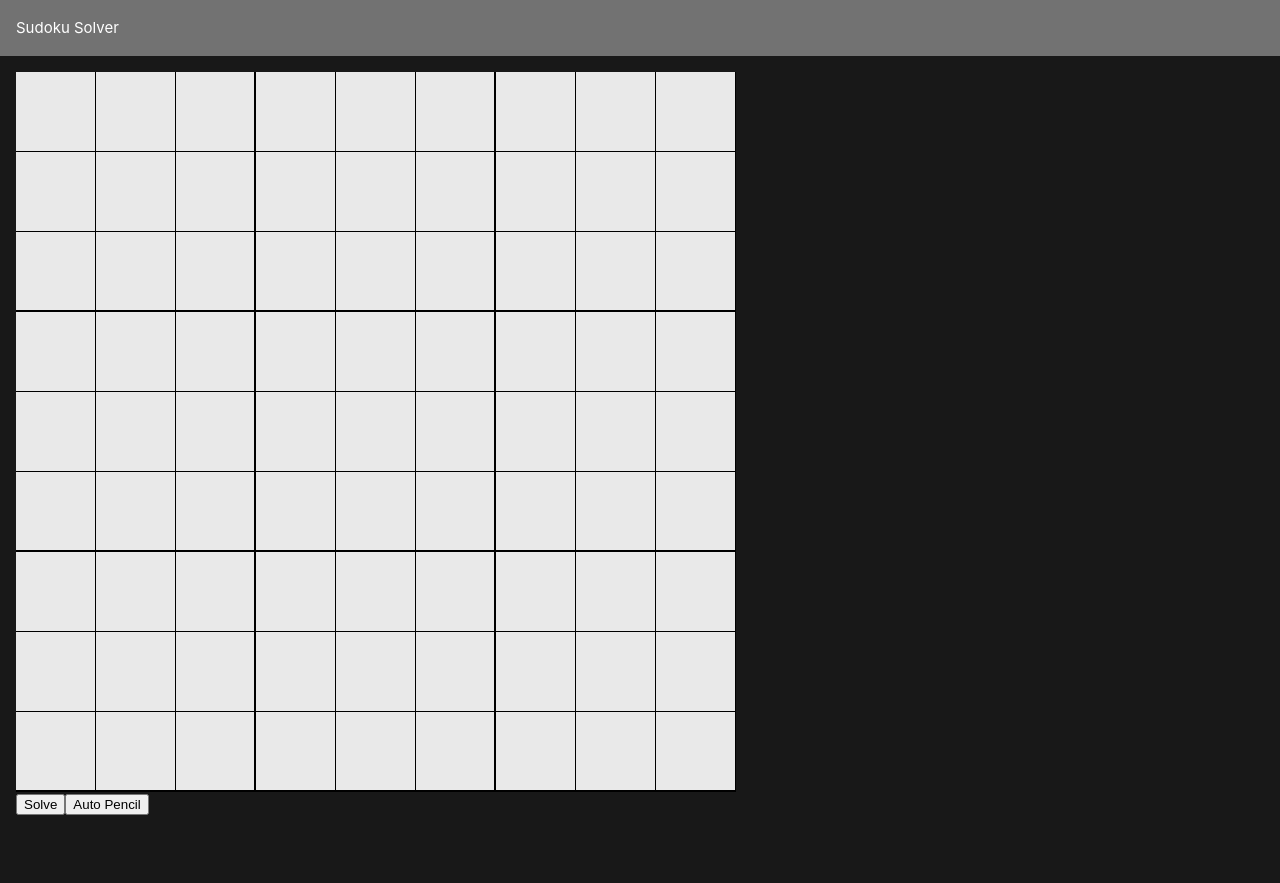
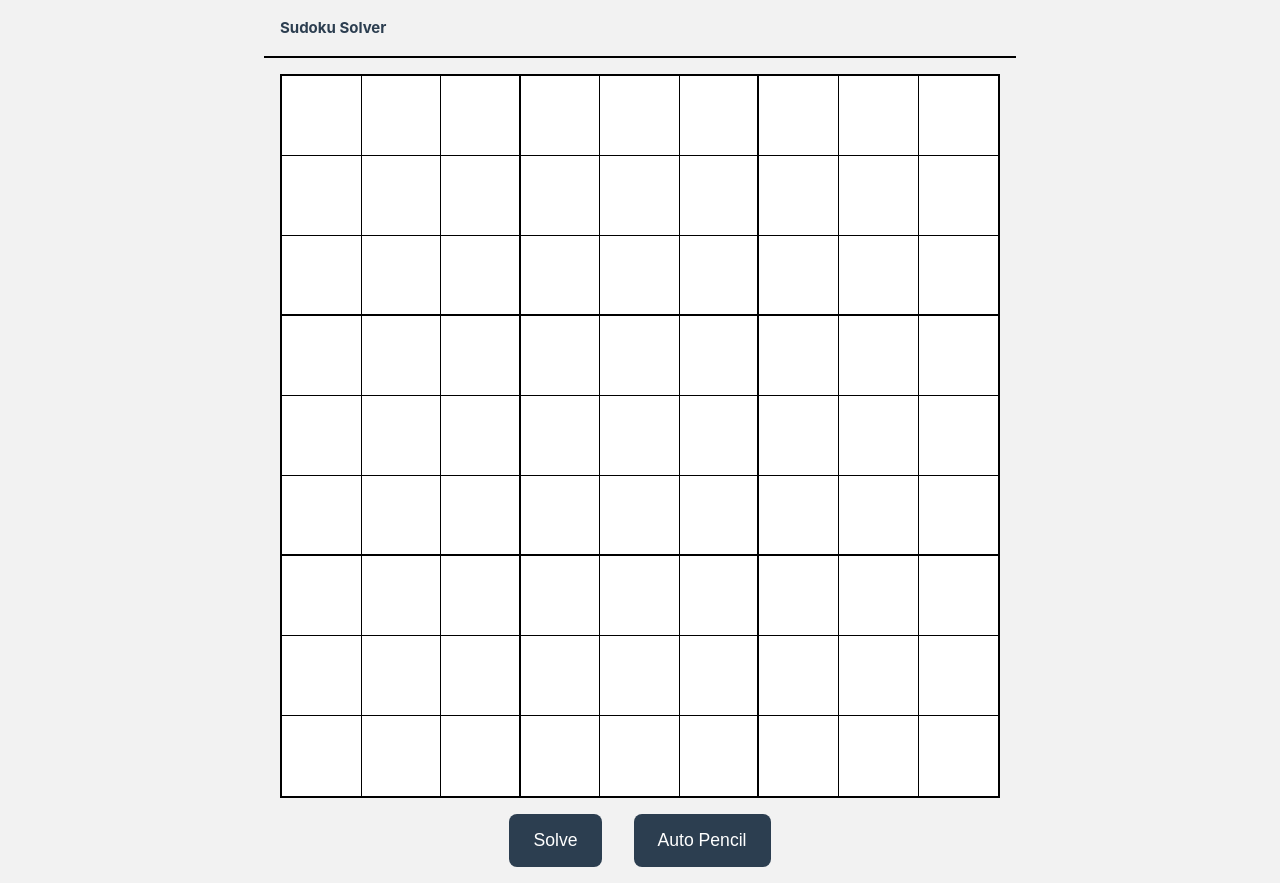
Before and after one commit to MilesDev91/sudoku-vue, a Vue app: page / in a window 1280 px wide. Before the commit the page ends 832 px from the top, so only its background shows below. Built offline with nearby package versions, Linux system fonts and the light colour scheme.

Commit message:
Cleaned up visuals
Cleaned up the visual look of the app a bit, changing color scheme and modernizing it slightly. Needs UX work.

```diff
--- a/src/assets/base.css
+++ b/src/assets/base.css
@@ -23,7 +23,7 @@
 
 /* semantic color variables for this project */
 :root {
-  --color-background: var(--vt-c-black);
+  --color-background: var(--vt-c-white);
   --color-background-soft: var(--vt-c-white-soft);
   --color-background-mute: var(--vt-c-white-mute);
 
@@ -31,7 +31,10 @@
   --color-border-hover: var(--vt-c-divider-light-1);
 
   --color-heading: var(--vt-c-text-light-1);
-  --color-text: var(--vt-c-text-dark-1);
+  --color-text: var(--vt-c-text-light-1);
+
+  --color-button-text: var(--vt-c-text-dark-1);
+  --color-button-background: var(--vt-c-indigo);
 
   --section-gap: 160px;
 }
@@ -47,6 +50,9 @@
 
     --color-heading: var(--vt-c-text-dark-1);
     --color-text: var(--vt-c-text-dark-2);
+
+    --color-button-text: var(--vt-c-text-light-1);
+    --color-button-background: var(var(--vt-c-text-dark-2));
   }
 }
 
--- a/src/assets/main.css
+++ b/src/assets/main.css
@@ -1,11 +1,22 @@
 @import './base.css';
+
+body {
+  background-color: var(--color-background-mute);
+  display: flex;
+  flex-direction: column;
+}
 
 #app {
   margin: 0 auto;
-
-  font-weight: normal;
+  flex: 1;
   display: flex;
   flex-direction: column;
+}
+
+button {
+  background-color: var(--color-button-background);
+  color: var(--color-button-text);
+  border: none;
 }
 
 a,
--- a/src/components/Solver/Grid/GridContainer.vue
+++ b/src/components/Solver/Grid/GridContainer.vue
@@ -44,8 +44,13 @@ const calculateRowClass = (row) => {
     let classArray = ["grid-row"];
 
     // add thick line to bottom if third or 6th row
-    if(rowNumber % 3 == 0) {
+    if(rowNumber % 3 == 0 && rowNumber % 9 != 0) {
         classArray.push("grid-item-3rd-6th-row");
+    }
+
+    //remove bottom border on 9th row
+    if(rowNumber % 9 == 0) {
+        classArray.push("grid-item-9th-row");
     }
     return classArray;
 }
@@ -59,6 +64,11 @@ const calculateColumnClass = (row, column) => {
     // make a thick border on every third if it isn't divisible by 9 (right side)
     if(colNumber % 3 == 0 && colNumber % 9 != 0) {
         classArray.push("grid-item-3rd-6th-column");
+    }
+
+    //remove right border from 9th column
+    if(colNumber % 9 == 0) {
+        classArray.push("grid-item-9th-column");
     }
 
     // check selected
@@ -82,10 +92,11 @@ const calculateColumnClass = (row, column) => {
     display: flex;
     flex-direction: column;
     width: 720px;
+    border: 2px solid black;
 }
 
 .grid-item {
-    background-color: rgb(233, 233, 233);
+    background-color: white;
     width: 80px;
     border-right: 1px solid black;
     display: flex;
@@ -101,16 +112,22 @@ const calculateColumnClass = (row, column) => {
     border-bottom: 1px solid black;
 }
 
-.grid-item-9th {
-    border-right: none;
-}
+
 
 .grid-item-3rd-6th-row {
     border-bottom: 2px solid black;
 }
 
+.grid-item-9th-row {
+    border-bottom: none;
+}
+
 .grid-item-3rd-6th-column {
     border-right: 2px solid black;
+}
+
+.grid-item-9th-column {
+    border-right: none;
 }
 
 .grid-item-selected {
--- a/src/components/Solver/Solver.vue
+++ b/src/components/Solver/Solver.vue
@@ -8,15 +8,17 @@
             :gridErrors="gridErrors"
             :pencilMarkGrid="pencilMarkGrid"
         />
-        <button @click="solveGrid()">Solve</button>
-        <button @click="autopencil()">Auto Pencil</button>
+        <div class="button-container">
+            <button @click="solveGrid()">Solve</button>
+            <button @click="autopencil()">Auto Pencil</button>
+        </div>
     </div>
 </template>
 
 <script setup>
 import validateGrid from './../../helpers/validation';
 import findSolution from './../../helpers/solve';
-import pencilGrid from './../../helpers/pencil';
+import pencilGrid, { cellChangePencil } from './../../helpers/pencil';
 import { ref, watch } from 'vue';
 
 // 2d array, Array[row][column]
@@ -45,6 +47,7 @@ const solveGrid = () => {
 
 watch(() => grid.value, (grid) => {
     gridErrors.value = validateGrid(grid);
+    autopencil();
     },
     { deep: true }
 )
@@ -54,5 +57,20 @@ watch(() => grid.value, (grid) => {
 <style scoped>
 .container {
     padding: 1rem;
+    display: flex;
+    flex-direction: column;
+    align-items: center;
+}
+
+.button-container {
+    display: flex;
+    margin-top: 1rem;
+}
+
+.button-container button {
+    font-size: 1.1rem;
+    border-radius: .5rem;
+    margin: 0 1rem;
+    padding: 1rem 1.5rem;
 }
 </style>
--- a/src/components/shared/header.vue
+++ b/src/components/shared/header.vue
@@ -10,7 +10,11 @@
 
 <style scoped>
 .container {
-    background-color: rgb(114, 114, 114);
     padding: 1rem;
+    border-bottom: 2px solid black;
+}
+
+.container p {
+    font-weight: bold;
 }
 </style>
```
